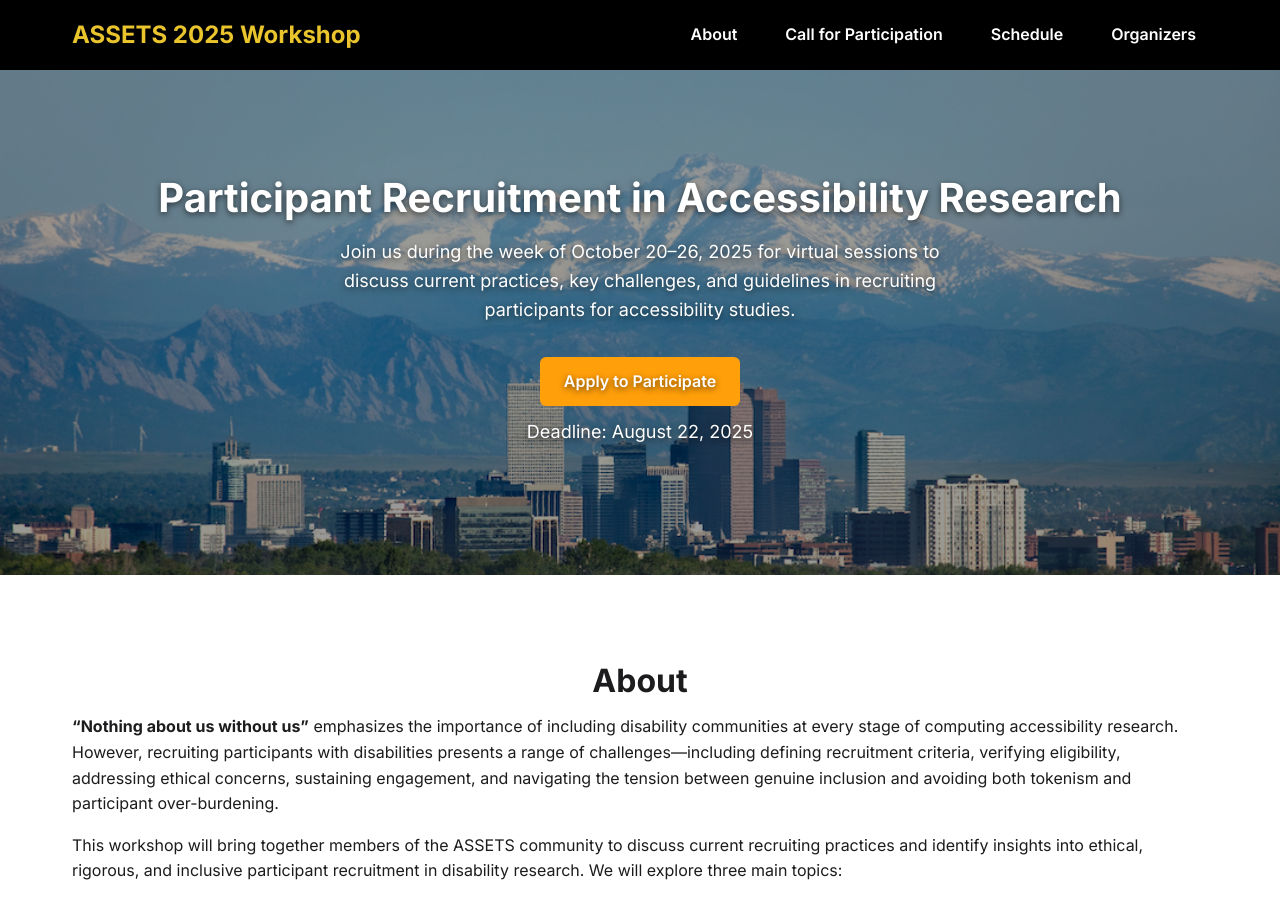
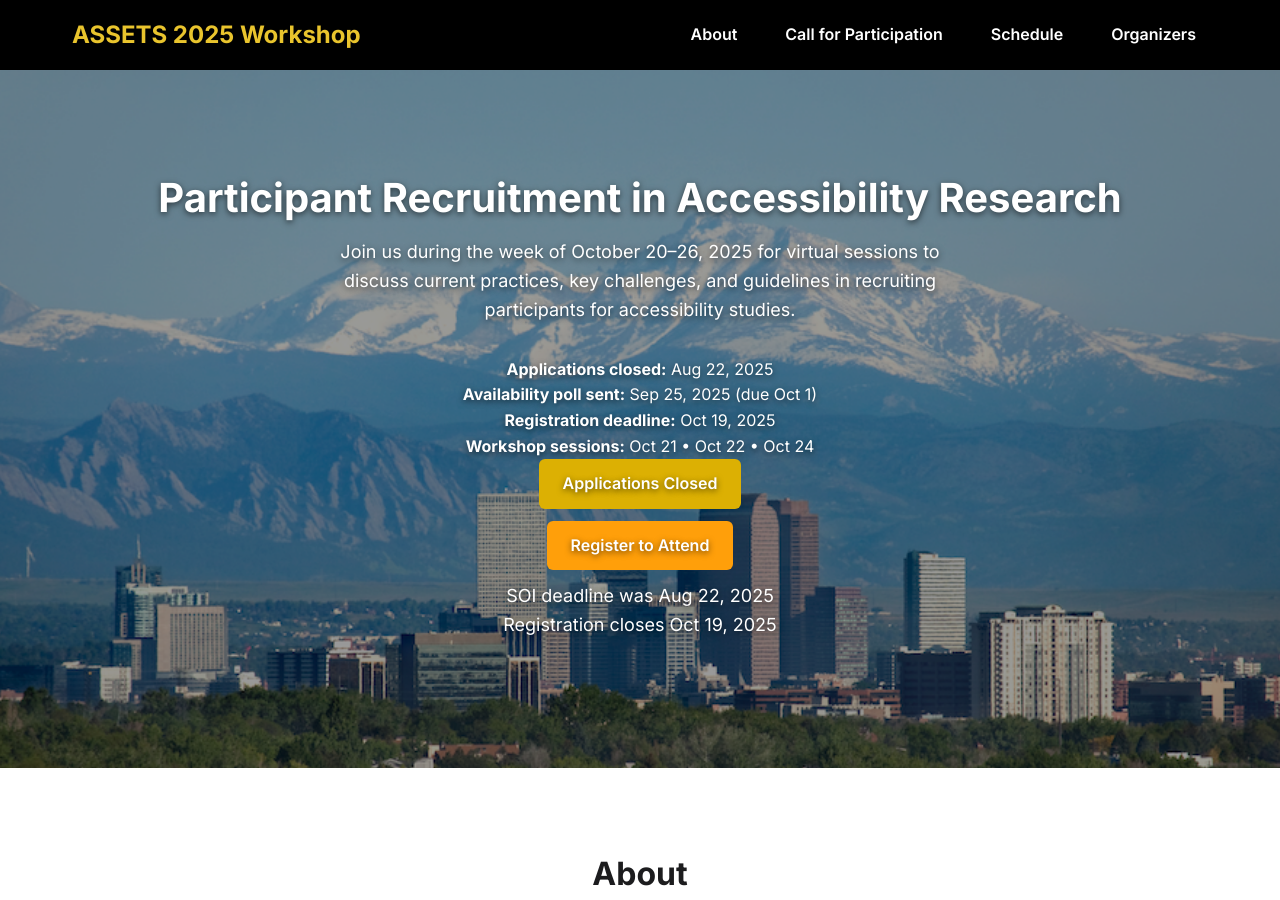
Before and after one commit to assets-recruitment-2025/assets-recruitment-2025.github.io, a Jekyll site: the page built from index.md, in a window 1280 px wide and 900 px high. Built offline with Jekyll 4.4.1, drawn with Linux system fonts in a browser that asks for light colours.

Commit message:
Update workshop site Schedule

```diff
--- a/index.md
+++ b/index.md
@@ -4,18 +4,58 @@ title: Home
 permalink: /
 ---
 
-<!-- 1) HERO -->
+<!-- 1) HERO (with Milestones) -->
 <section id="hero" class="hero" aria-labelledby="hero-heading">
   <h1 id="hero-heading">Participant Recruitment in Accessibility Research</h1>
   <p>
     Join us during the week of October 20–26, 2025 for virtual sessions to discuss current practices, key challenges, and guidelines in recruiting participants for accessibility studies.
   </p>
+
+  <!-- Milestones bar -->
+  <div class="hero-milestones">
+    <div class="milestone past">
+      <strong>Applications closed:</strong>
+      <time datetime="2025-08-22">Aug 22, 2025</time>
+    </div>
+    <div class="milestone past">
+      <strong>Availability poll sent:</strong>
+      <time datetime="2025-09-25">Sep 25, 2025</time> (due Oct 1)
+    </div>
+    <div class="milestone upcoming">
+      <strong>Registration deadline:</strong>
+      <time datetime="2025-10-19">Oct 19, 2025</time>
+    </div>
+    <div class="milestone upcoming">
+      <strong>Workshop sessions:</strong>
+      Oct 21 • Oct 22 • Oct 24
+    </div>
+  </div>
+
   <div class="hero-cta">
-    <a class="btn btn-primary" href="https://forms.gle/XrTLxiypCMxgvmiF6">Apply to Participate</a>
+    <!-- SOI form is now closed -->
+    <a
+      class="btn btn-secondary"
+      href="#"
+      aria-disabled="true"
+      tabindex="-1"
+    >
+      Applications Closed
+    </a>
+
+    <!-- still live: registration link -->
+    <a
+      class="btn btn-primary"
+      href="https://web.cvent.com/event/2197df01-92d8-4c44-8ac6-4de540b0d61f/summary"
+    >
+      Register to Attend
+    </a>
+
     <p class="deadline">
-      Deadline: <time datetime="2025-08-08">August 22, 2025</time>
+      SOI deadline was <time datetime="2025-08-22">Aug 22, 2025</time><br>
+      Registration closes <time datetime="2025-10-19">Oct 19, 2025</time>
     </p>
   </div>
+
 </section>
 
  <!-- ABOUT -->
```
